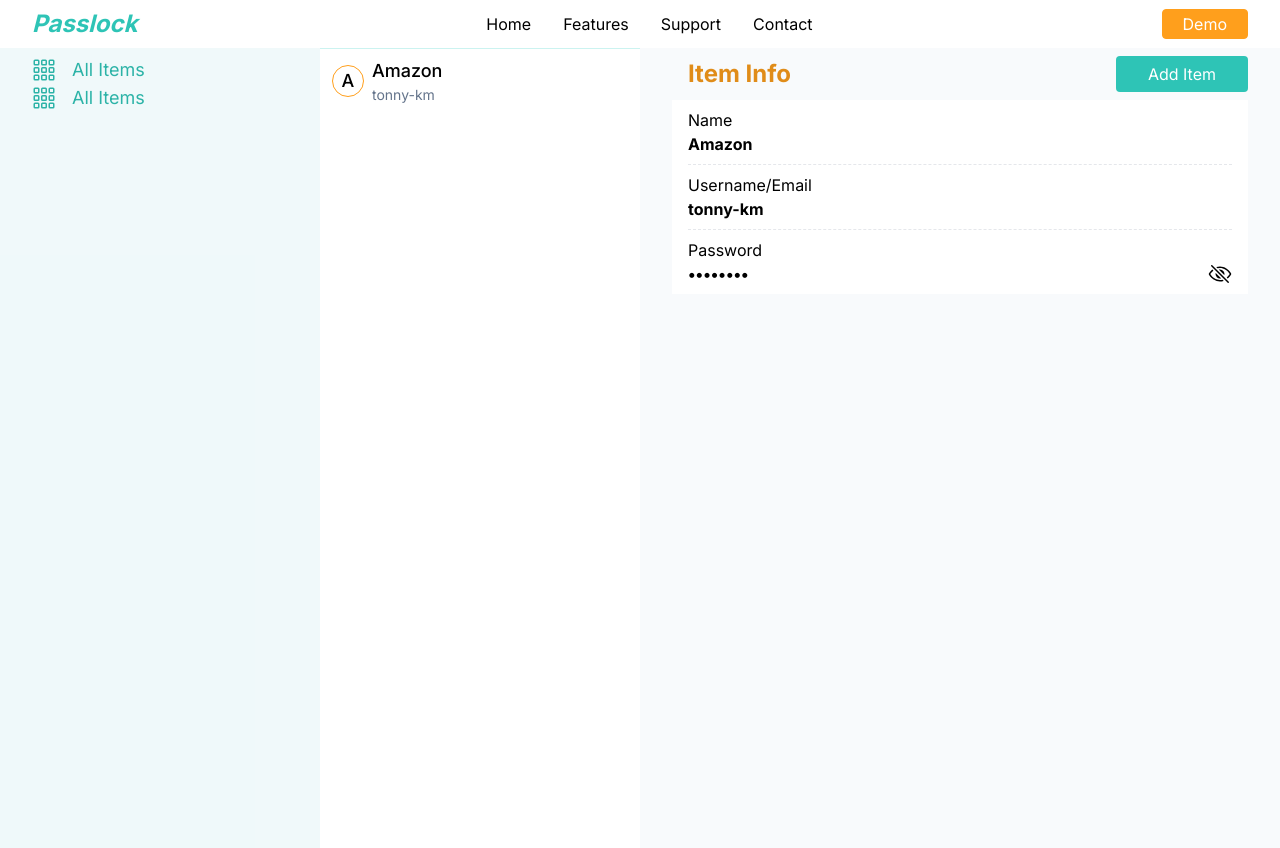
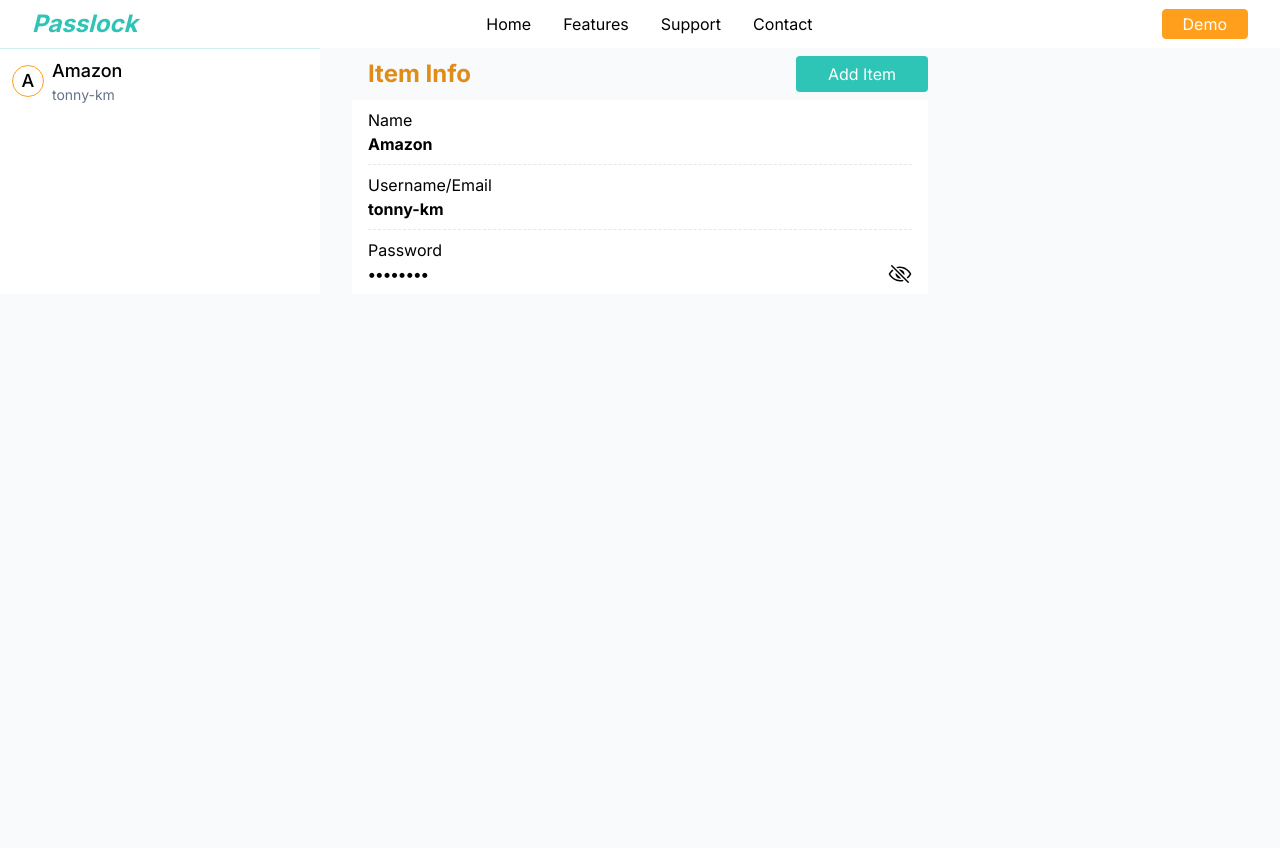
Before and after one commit to Tonnykimanthi/passlock, a Next.js app: page /demo in a window 1280 px wide. After the commit the page ends 800 px from the top, so only its background shows below. Built offline with nearby package versions, Linux system fonts and the light colour scheme.

Commit message:
Update Demo page.tsx

```diff
--- a/app/demo/page.tsx
+++ b/app/demo/page.tsx
@@ -1,11 +1,9 @@
 import ItemInfo from "@/components/layout/ItemInfo";
-import ItemsCategory from "@/components/layout/ItemsCategory";
 import Items from "@/components/layout/Items";
 
 const page = () => {
   return (
     <div className="flex">
-      <ItemsCategory />
       <Items />
       <ItemInfo />
     </div>
--- a/components/layout/ItemsCategory.tsx
+++ /dev/null
@@ -1,18 +0,0 @@
-import { BsGrid3X3Gap } from "react-icons/bs";
-
-const ItemsCategory = () => {
-  return (
-    <aside className="h-screen basis-1/4 bg-secondary/20 px-2 py-2 md:px-5 lg:px-8">
-      <button className="flex items-center gap-x-4 text-primaryDark">
-        <BsGrid3X3Gap className="h-6 w-6" />
-        <span className="text-lg">All Items</span>
-      </button>
-      <button className="flex items-center gap-x-4 text-primaryDark">
-        <BsGrid3X3Gap className="h-6 w-6" />
-        <span className="text-lg">All Items</span>
-      </button>
-    </aside>
-  );
-};
-
-export default ItemsCategory;
```
